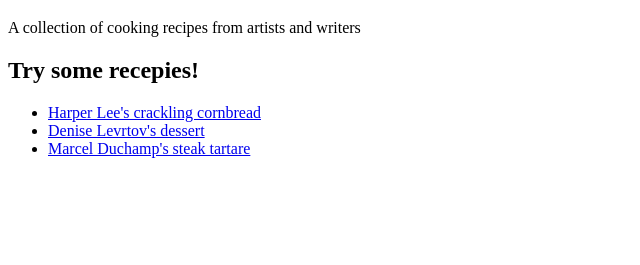
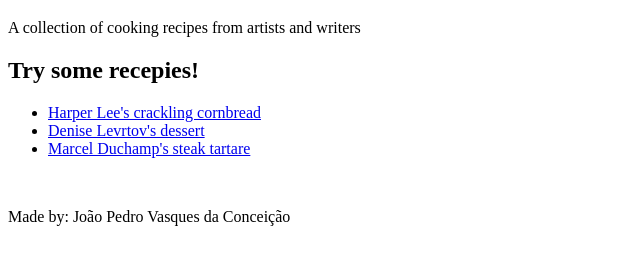
Before and after one commit to jpvasquesc/artists-cookbook, a plain HTML site: page index.html in a window 1280 px wide. Shown: the part 61-326 px from the top of the page, without its empty margins (0-640 px from the left). Drawn offline with Linux system fonts and the light colour scheme.

Commit message:
Update index.html

```diff
--- a/index.html
+++ b/index.html
@@ -17,5 +17,7 @@
             <li><a href="./recepies/duchamp-steak-tartare.html">Marcel Duchamp's steak tartare</a></li>
         </ul>
 
+        <br>
+        <p>Made by: João Pedro Vasques da Conceição</p>
     </body>
 </html>
```
